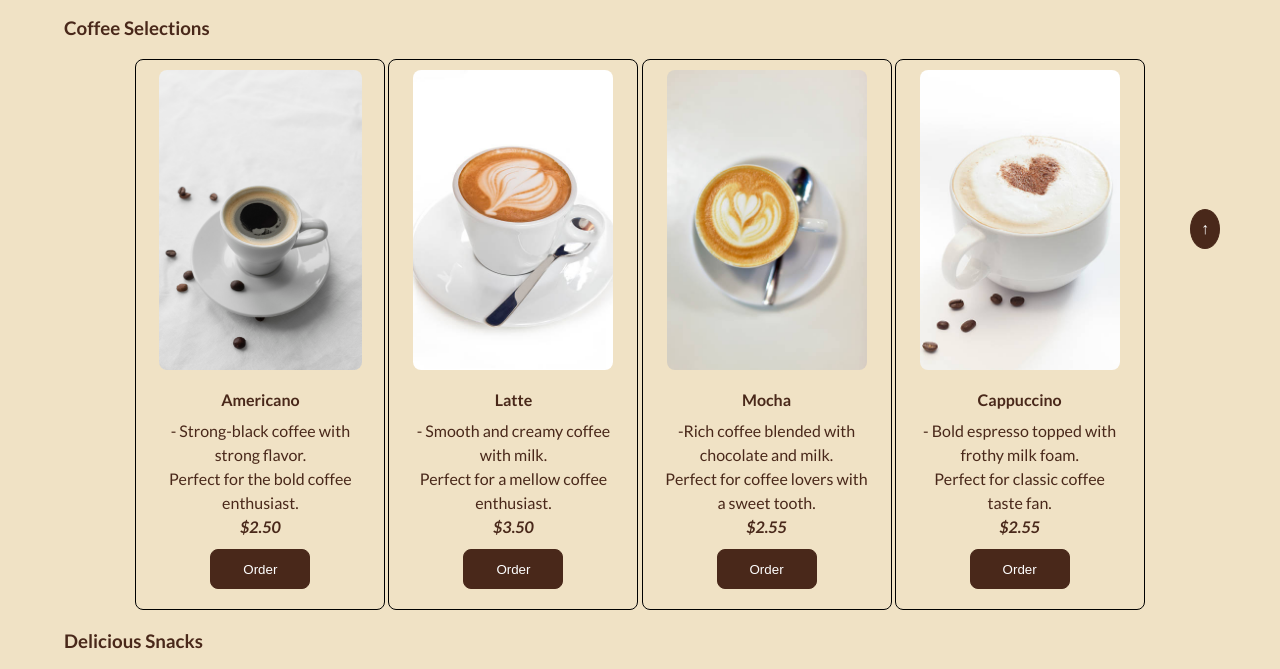
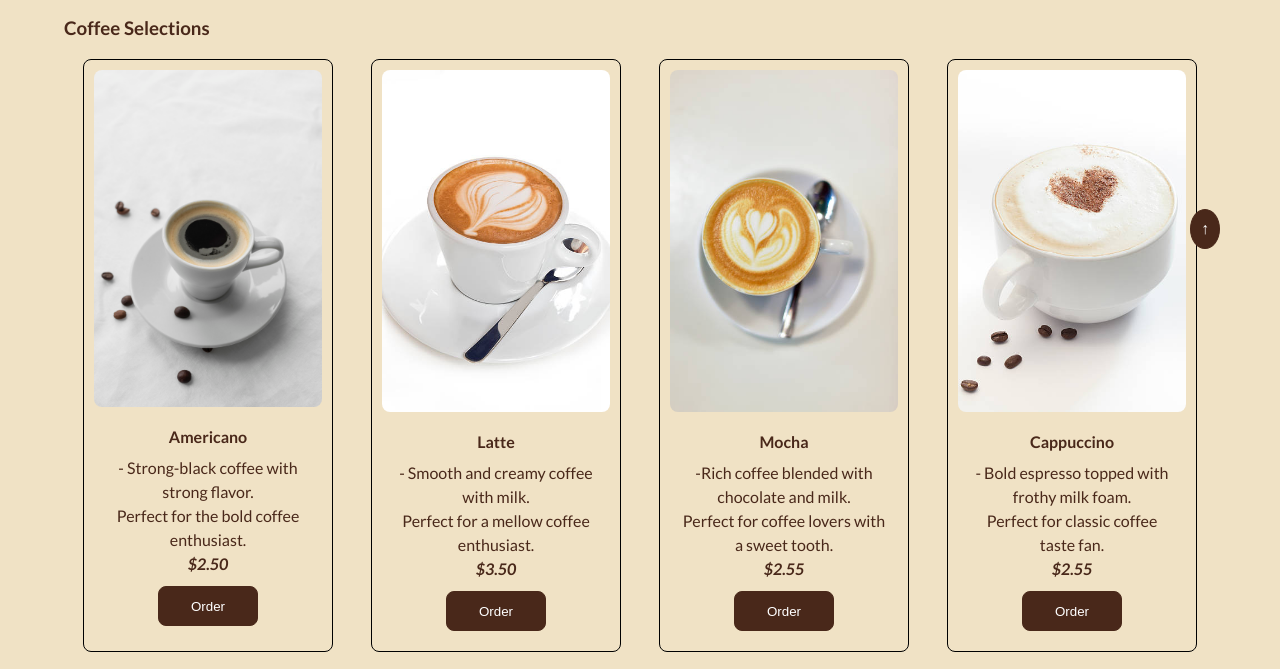
Before and after one commit to ThaeZarMon/serene-sip, a plain HTML site: page index.html in a window 1280 px wide. Shown: the part 451-1120 px from the top of the page. Drawn offline with nearby package versions, Linux system fonts and the light colour scheme.

Commit message:
layout changed

```diff
--- a/index.html
+++ b/index.html
@@ -45,6 +45,7 @@
       <div class="our-menu">
         <h3>Coffee Selections</h3>
 
+        <div class="card-container">
           <div class="card">
             <img src="image/Americano.jpg" class="card-img-top" />
             <div class="card-body">
@@ -98,10 +99,11 @@
             </div>
           </div>
         </div>
+      </div>
 
       <div class="our-menu">
         <h3>Delicious Snacks</h3>
-
+        <div class="card-container">
           <div class="card">
             <img src="image/croissant.jpg" class="card-img-top" />
             <div class="card-body">
@@ -156,6 +158,7 @@
                 <span class="price">$5.50</span>
               </p>
               <button class="btn">Order</button>
+            </div>
           </div>
         </div>
       </div>
--- a/style.css
+++ b/style.css
@@ -123,17 +123,19 @@ footer {
   margin-bottom: 20px;
   text-align: left;
 }
-
+.card-container {
+  display: flex;
+  flex-direction: row;
+  justify-content: space-around;
+}
 .card {
   border: 1px solid black;
   border-radius: 8px;
   background-color: #f0e2c5;
   width: 250px;
   padding: 10px;
-  display: inline-block;
 }
 .card-img-top {
-  height: 300px;
   max-width: 100%;
   border-radius: 8px;
 }
@@ -141,6 +143,7 @@ footer {
   text-align: center;
   padding: 10px;
 }
+
 .card-title {
   padding: 10px 0;
 }
```
Lines whose indentation alone changed are shown as unchanged.
